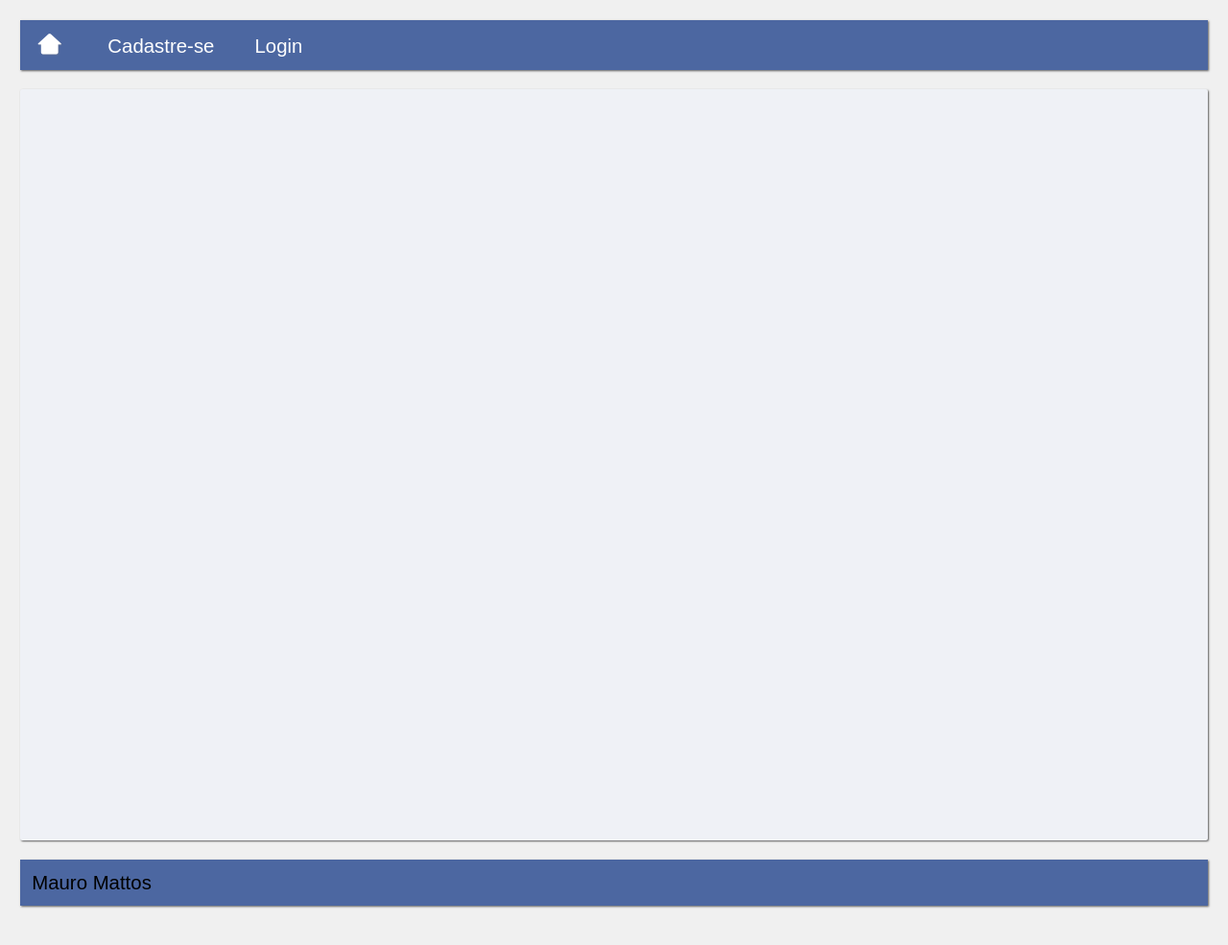
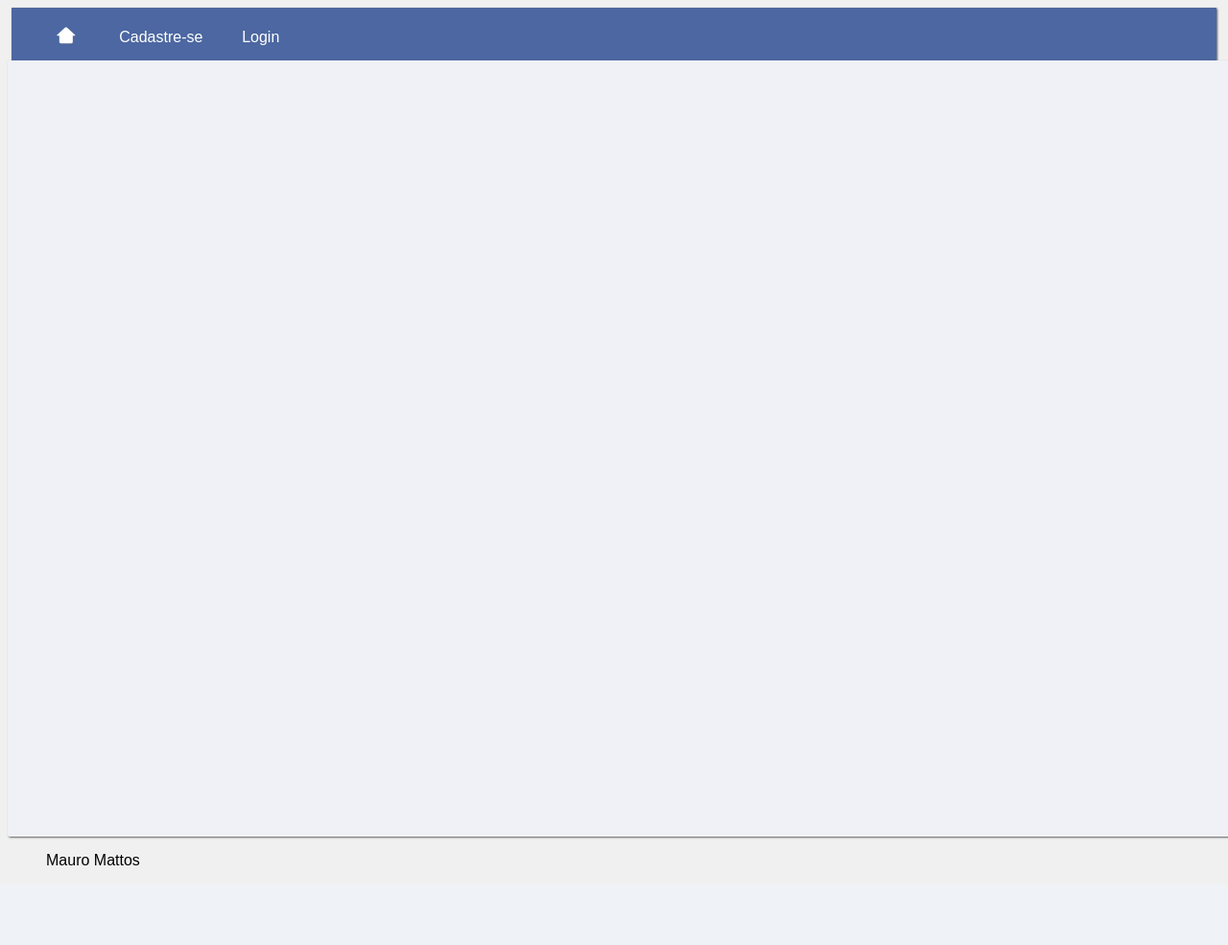
Before and after one commit to mauromattos00/academic-activity-manager, a PHP site: page / in a window 1280 px wide; the page is wider, and only the part inside the window is pictured. Shown: that part at 96% size. After the commit the page ends 902 px from the top of that part, so only its background shows below. Run offline with PHP 8.4, Linux system fonts and the light colour scheme.

Commit message:
Atualização layout Issue 13

```diff
--- a/css/main.css
+++ b/css/main.css
@@ -1,7 +1,6 @@
 body {
     font-family: "Fira Sans OT", arial;
-    font-size: 17px;
-    padding: 1%;
+    font-size: 16px;
     background-color: #F0F0F0;
 }
 
@@ -32,12 +31,22 @@ label {
     margin-top: 10px;
 }
 
+#barraTopo{
+    width: 99%;
+    height: 50px;
+    background: #4C67A1;
+    box-shadow: 1px 1px 2px #5D5D5D;
+    padding: 0.2%;
+    margin: 0 auto;
+}
+
+#conteudoMenu{
+    width: 982px;
+}
+
 #menu {
     font-weight: normal;
-    font-size: 1.2em;
-    background: #4C67A1;
-    box-shadow: 1px 1px 2px #5D5D5D;
-    padding: 1%;
+    font-size: 1em;
 }
 
 #menu li a {
@@ -103,38 +112,15 @@ input {
     font-size: .8em;
 }
 
-#lateral{
-    float: left;
-    height: 80%;
-    width: 15%;
-    background: #ADBAD4;
-    box-shadow: 1px 1px 2px #5D5D5D;
-    padding: 1%;
-    border-radius: 2px;
-}
-
 .conteudoPrincipal{
     font-weight: normal;
     height: 100%;
     width: 98%;
     background: #EFF1F6;
     box-shadow: 1px 1px 2px #5D5D5D;
-    padding: 1%;
+    padding: 1% 15%;
     border-radius: 2px;
-}
-
-#lateral li{
-    list-style-type: none;
-}
-
-#lateral li a{
-    text-decoration: none;
-    color: black;
-    font-size: 1.2em;
-}
-
-#lateral li a:hover {
-    background-color: #5D9649;
+    position: static;
 }
 
 #imgPerfil{
```
Also changed, not shown: other parts of css/main.css (+45 -0 lines).
